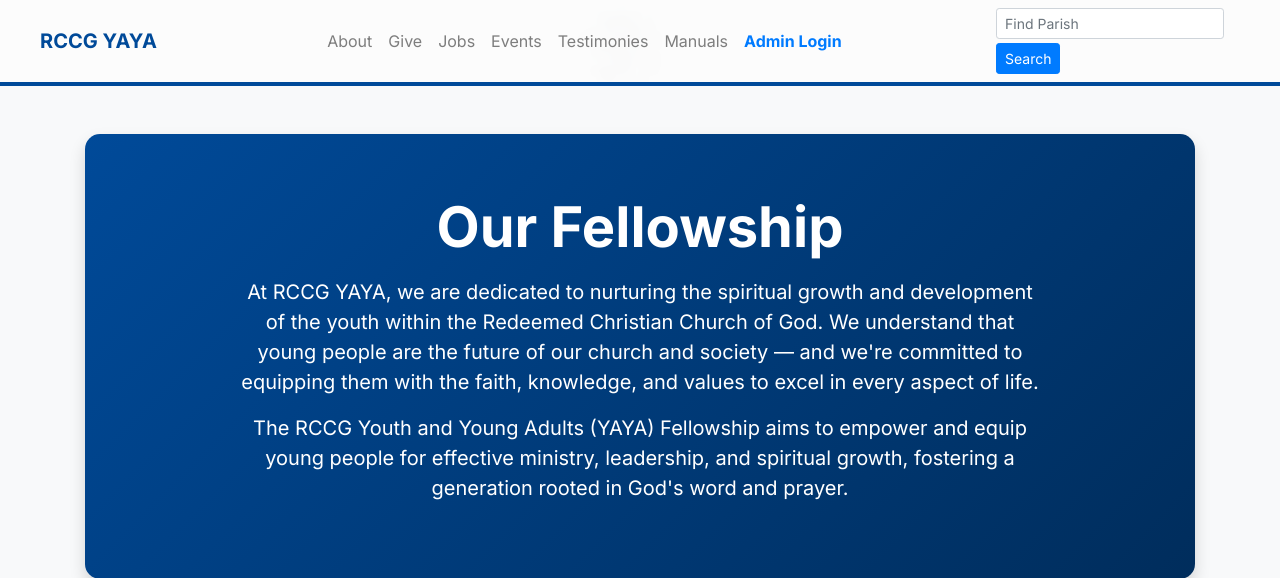
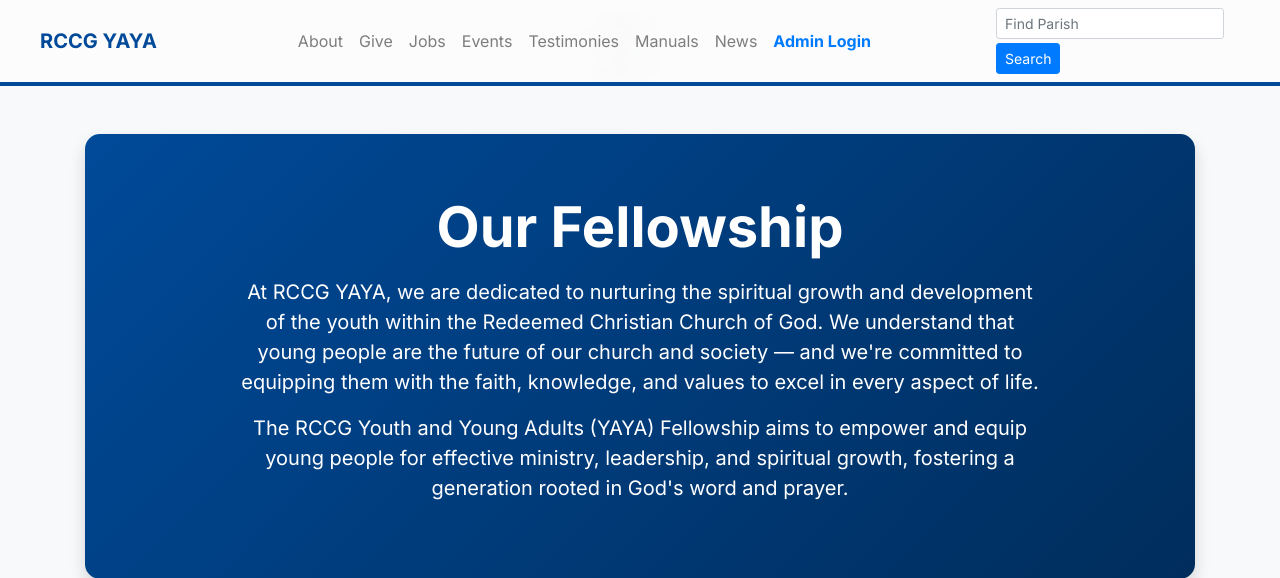
Before and after one commit to larrybmedia/yaya_backend, a Flask app: page /about in a window 1280 px wide. Shown: the top 578 px of the page. Run offline with Flask 3, Linux system fonts and the light colour scheme; data that the repository does not hold is empty; some libraries are stand-ins or nearby versions.

Commit message:
Production deployment

```diff
--- a/blueprints/main.py
+++ b/blueprints/main.py
@@ -376,7 +376,6 @@ def edit_manual(id):
 
     return render_template('edit_manual.html', form=form, manual=manual)
 
-
 @main.route('/manual/delete/<int:id>', methods=['POST', 'GET'])
 @login_required
 @role_required('superadmin')
@@ -707,6 +706,10 @@ def forgot_password():
         return redirect(url_for('main.login'))
     return render_template('forgot_password.html')
 
+@main.route("/news")
+def news():
+    return render_template("news.html")
+
 
 @main.route('/super-admin/logs')
 @login_required
--- a/templates/base.html
+++ b/templates/base.html
@@ -125,6 +125,12 @@
                 </li>
 
                 <li class="nav-item">
+                    <a class="nav-link" href="{{ url_for('main.news') }}">
+                        News
+                    </a>
+                </li>
+
+                <li class="nav-item">
                     <a class="nav-link text-primary font-weight-bold"
                       href="{{ url_for('admin.server_verification') }}">
                         Admin Login
```
